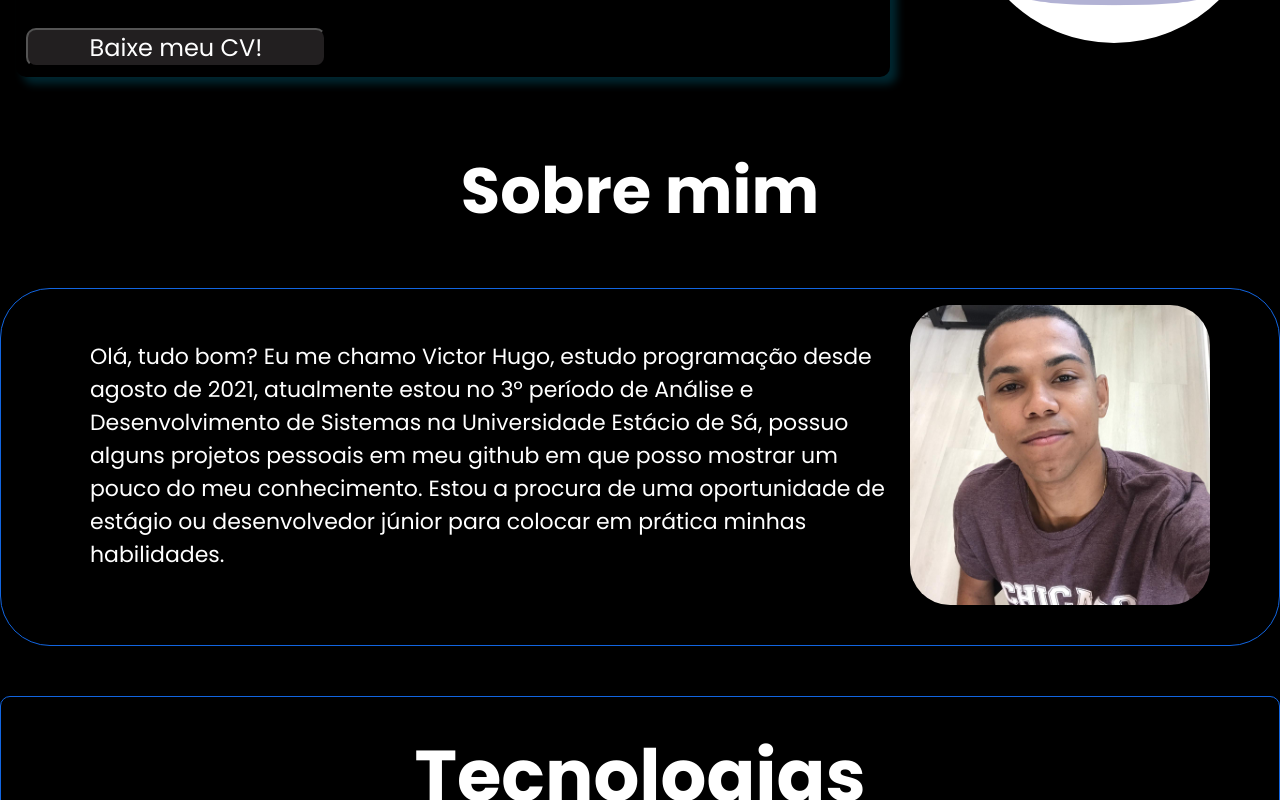
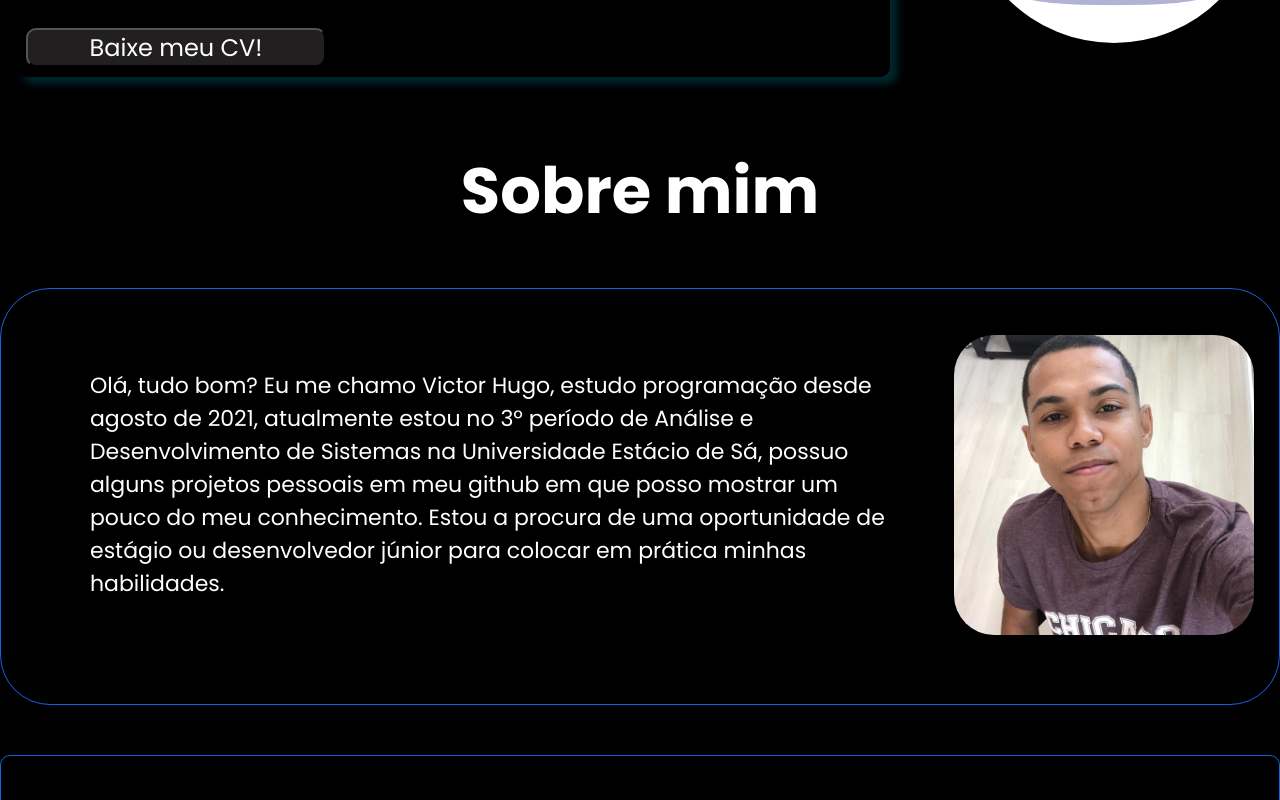
Before and after one commit to TorugoJS/Portfolio, a React (Create React App) app: page / in a window 1280 px wide. Shown: the part 475-1275 px from the top of the page. Built offline with nearby package versions, Linux system fonts and the light colour scheme.

Commit message:
Portfolio

```diff
--- a/src/Sessões/Footer/Footer.js
+++ b/src/Sessões/Footer/Footer.js
@@ -18,7 +18,9 @@ function Footer(){
     }
 
     return (
+
         <footer>
+
             <div className='footer-container'>
                 <div className='quem-sou'>
                     <p>Torugodevjs</p>
@@ -26,10 +28,12 @@ function Footer(){
                 </div>
 
                 <div className='partes-pagina'>
+
                     <ul>
                         <li onClick={scrollPortfolio}>Portfólios</li>
                         <li onClick={scrollSobre}>Sobre mim</li>
                     </ul>
+
                 </div>
 
                 <div className='rede-sociais'>
@@ -38,7 +42,9 @@ function Footer(){
                     <a target='https://github.com/TorugoJS' href='https://github.com/TorugoJS'><BsGithub /></a>
                 </div>
             </div>
+
             <p className='copy'><span>&copy;</span>Feito Torugodevjs</p>
+
         </footer>
     )
 }
--- a/src/Sessões/sobre-mim/SobreMim.module.css
+++ b/src/Sessões/sobre-mim/SobreMim.module.css
@@ -40,7 +40,7 @@
     display: flex;
     font-size: 22px;
     width: 800px;
-    margin: 20px;
+    margin: 4rem;
     color: #fff;
 }
 
```
Also changed, not shown: src/Sessões/sobre-mim/SobreMim.js (+4 -3 lines).
